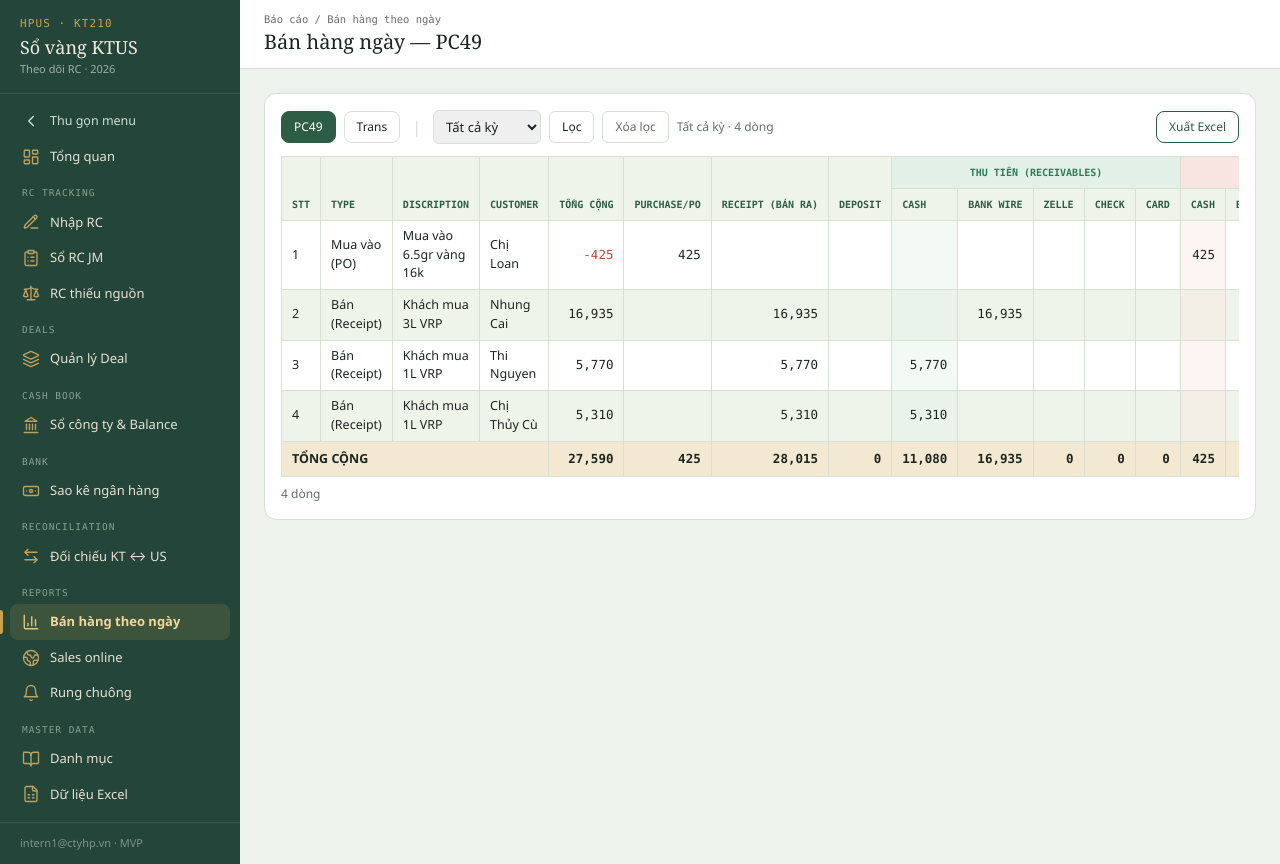
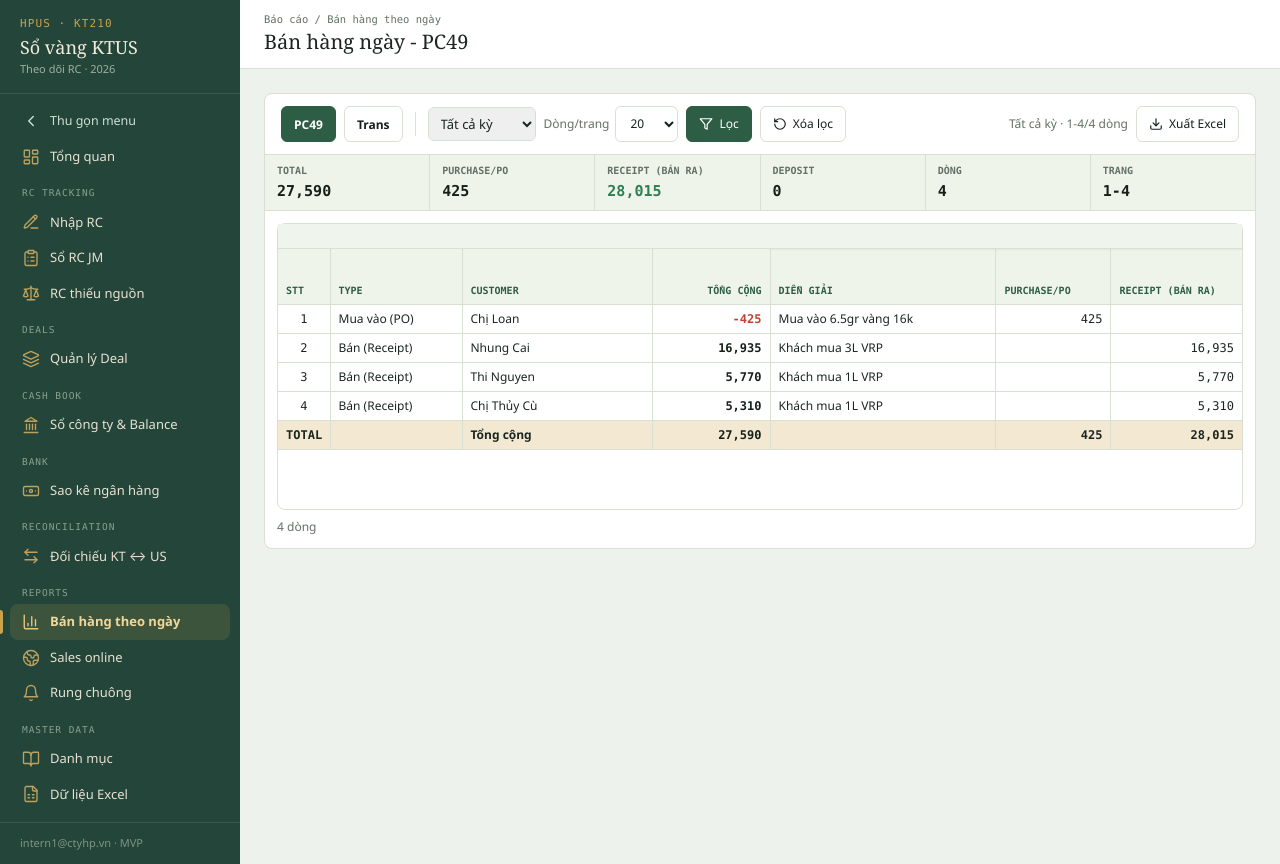
Before and after one commit to quocviet-IT/ktus, a Next.js app: page /reports/sales-daily in a window 1280 px wide. Built offline with nearby package versions, Linux system fonts and the light colour scheme.

Commit message:
Refine sales daily table UX

```diff
--- a/src/app/reports/sales-daily/page.tsx
+++ b/src/app/reports/sales-daily/page.tsx
@@ -1,119 +1,272 @@
 import Link from "next/link";
+import { Download, Filter, RotateCcw } from "lucide-react";
 import PageHeader from "@/components/page-header";
 import Pagination from "@/components/pagination";
 import PeriodFields from "@/components/period-fields";
+import StickyScrollTable from "@/components/sticky-scroll-table";
 import { listPaymentMethods, listTransactions } from "@/lib/data";
 import { computeCondition, TYPE_LABEL } from "@/lib/rules";
 import { num } from "@/lib/format";
 import { periodRange, periodLabel, byEntryAsc } from "@/lib/period";
 import { currentAmountByPaymentMethod } from "@/lib/payments";
 
-const PAGE_SIZE = 50;
+const DEFAULT_PAGE_SIZE = 20;
+const PAGE_SIZE_OPTIONS = [20, 50, 100];
 
-type SP = { company?: string; period?: string; day?: string; week?: string; month?: string; year?: string; page?: string };
+type SP = {
+  company?: string;
+  period?: string;
+  day?: string;
+  week?: string;
+  month?: string;
+  year?: string;
+  page?: string;
+  pageSize?: string;
+};
 
-// Báo cáo bán hàng ngày — CỘT GIỐNG EXCEL (BRD §12.1)
 export default async function SalesDaily({ searchParams }: { searchParams: SP }) {
   const company = searchParams.company === "Trans" ? "Trans" : "PC49";
   const range = periodRange(searchParams);
+  const requestedPageSize = Number(searchParams.pageSize);
+  const pageSize = PAGE_SIZE_OPTIONS.includes(requestedPageSize) ? requestedPageSize : DEFAULT_PAGE_SIZE;
+
   const [all, paymentMethods] = await Promise.all([
     listTransactions({ company, from: range.from, to: range.to }),
     listPaymentMethods(),
   ]);
-  // Sắp xếp theo THỨ TỰ NHẬP (cũ → mới), không hiển thị ngược
+
   const rows = [...all].sort(byEntryAsc);
-
-  const page = Math.max(1, parseInt(searchParams.page || "1", 10) || 1);
   const total = rows.length;
-  const totalPages = Math.max(1, Math.ceil(total / PAGE_SIZE));
-  const startIdx = (page - 1) * PAGE_SIZE;
-  const pageRows = rows.slice(startIdx, startIdx + PAGE_SIZE);
+  const totalPages = Math.max(1, Math.ceil(total / pageSize));
+  const requestedPage = Math.max(1, parseInt(searchParams.page || "1", 10) || 1);
+  const page = Math.min(requestedPage, totalPages);
+  const startIdx = (page - 1) * pageSize;
+  const pageRows = rows.slice(startIdx, startIdx + pageSize);
+  const pageFrom = total ? startIdx + 1 : 0;
+  const pageTo = Math.min(total, startIdx + pageRows.length);
 
   const cell = (n: number) => (n ? num(n) : "");
 
-  // Tổng cộng tính trên TOÀN BỘ kỳ lọc (không chỉ trang hiện tại)
   let tTong = 0, tPO = 0, tRec = 0, tDep = 0;
   const thu: Record<string, number> = {};
   const chi: Record<string, number> = {};
   rows.forEach((t) => {
-    const c = computeCondition(t); tTong += c.tongCong; tPO += c.returnPo; tRec += c.receipt; tDep += c.deposit;
+    const c = computeCondition(t);
+    tTong += c.tongCong;
+    tPO += c.returnPo;
+    tRec += c.receipt;
+    tDep += c.deposit;
     for (const method of paymentMethods) {
       thu[method.code] = (thu[method.code] || 0) + currentAmountByPaymentMethod(t, method.code, "ar");
       chi[method.code] = (chi[method.code] || 0) + currentAmountByPaymentMethod(t, method.code, "ap");
     }
   });
 
-  const tdc = "px-2.5 py-1.5 border border-line text-right font-mono";
+  const tableMinWidth = 1200 + paymentMethods.length * 220;
+  const recLabel = company === "Trans" ? "TOTAL RECEIPT" : "RECEIPT (Bán ra)";
+
+  const control =
+    "h-9 rounded-md border border-line bg-card px-2.5 text-[12px] text-ink outline-none hover:border-accent focus:border-brand focus:ring-1 focus:ring-brand";
+  const toolbarButton =
+    "inline-flex h-9 items-center gap-1.5 rounded-md border border-line px-3 text-[12px] font-medium text-ink hover:border-accent hover:bg-accentSoft";
+  const primaryButton =
+    "inline-flex h-9 items-center gap-1.5 rounded-md border border-brand bg-brand px-3 text-[12px] font-medium text-white hover:bg-[#244C39]";
+  const th =
+    "border-b border-r border-line bg-band px-2 py-1.5 text-left align-bottom font-mono text-[10px] font-semibold uppercase tracking-normal text-brand whitespace-nowrap";
+  const thTop = `${th} sticky top-0 z-20`;
+  const thSecond = `${th} sticky top-[33px] z-20`;
+  const td =
+    "border-b border-r border-line px-2 py-1 text-[12px] leading-5 whitespace-nowrap";
+  const tdc = `${td} text-right font-mono tabular-nums`;
+  const stickyEdge = "bg-card shadow-[2px_0_0_0_#D8E0D4]";
+  const stickyHead = "z-40 bg-band shadow-[2px_0_0_0_#D8E0D4]";
+  const stickyStt = "sticky left-0 w-[52px] min-w-[52px] max-w-[52px]";
+  const stickyType = "sticky left-[52px] w-[132px] min-w-[132px] max-w-[132px]";
+  const stickyCustomer = "sticky left-[184px] w-[190px] min-w-[190px] max-w-[190px]";
+  const stickyTotal = "sticky left-[374px] w-[118px] min-w-[118px] max-w-[118px]";
+
+  const summaryItems = [
+    ["TOTAL", num(tTong), tTong < 0 ? "text-danger" : "text-ink"],
+    ["PURCHASE/PO", num(tPO), "text-ink"],
+    [recLabel, num(tRec), "text-ok"],
+    ["DEPOSIT", num(tDep), "text-ink"],
+    ["Dòng", num(total), "text-ink"],
+    ["Trang", `${pageFrom}-${pageTo}`, "text-ink"],
+  ];
+
   const body = pageRows.map((t, i) => {
     const c = computeCondition(t);
     return (
-      <tr key={t.id} className="even:bg-band hover:bg-accentSoft">
-        <td className="px-2.5 py-1.5 border border-line">{startIdx + i + 1}</td>
-        <td className="px-2.5 py-1.5 border border-line">{TYPE_LABEL[t.type]}</td>
-        <td className="px-2.5 py-1.5 border border-line">{t.dienGiai}</td>
-        <td className="px-2.5 py-1.5 border border-line">{t.khach}</td>
-        <td className={`${tdc} ${c.tongCong < 0 ? "text-danger" : ""}`}>{num(c.tongCong)}</td>
-        <td className={tdc}>{cell(c.returnPo)}</td>
-        <td className={tdc}>{cell(c.receipt)}</td>
-        <td className={tdc}>{cell(c.deposit)}</td>
-        {paymentMethods.map((method, index) => <td key={`ar-${method.code}`} className={tdc + (index === 0 ? " bg-okSoft/40" : "")}>{cell(currentAmountByPaymentMethod(t, method.code, "ar"))}</td>)}
-        {paymentMethods.map((method, index) => <td key={`ap-${method.code}`} className={tdc + (index === 0 ? " bg-dangerSoft/40" : "")}>{cell(currentAmountByPaymentMethod(t, method.code, "ap"))}</td>)}
-        <td className="px-2.5 py-1.5 border border-line">{t.company}</td>
+      <tr key={t.id} className="hover:bg-accentSoft">
+        <td className={`${td} ${stickyStt} z-10 ${stickyEdge} text-center font-mono`}>
+          {startIdx + i + 1}
+        </td>
+        <td className={`${td} ${stickyType} z-10 ${stickyEdge} font-medium`}>
+          {TYPE_LABEL[t.type]}
+        </td>
+        <td className={`${td} ${stickyCustomer} z-10 ${stickyEdge} max-w-[190px] overflow-hidden text-ellipsis font-medium`}>
+          {t.khach}
+        </td>
+        <td className={`${tdc} ${stickyTotal} z-10 ${stickyEdge} font-semibold ${c.tongCong < 0 ? "text-danger" : "text-ink"}`}>
+          {num(c.tongCong)}
+        </td>
+        <td className={`${td} min-w-[220px] max-w-[320px] overflow-hidden text-ellipsis`}>
+          {t.dienGiai}
+        </td>
+        <td className={`${tdc} min-w-[112px]`}>{cell(c.returnPo)}</td>
+        <td className={`${tdc} min-w-[128px]`}>{cell(c.receipt)}</td>
+        <td className={`${tdc} min-w-[110px]`}>{cell(c.deposit)}</td>
+        {paymentMethods.map((method) => (
+          <td key={`ar-${method.code}`} className={`${tdc} min-w-[110px] bg-okSoft/30`}>
+            {cell(currentAmountByPaymentMethod(t, method.code, "ar"))}
+          </td>
+        ))}
+        {paymentMethods.map((method) => (
+          <td key={`ap-${method.code}`} className={`${tdc} min-w-[110px] bg-dangerSoft/25`}>
+            {cell(currentAmountByPaymentMethod(t, method.code, "ap"))}
+          </td>
+        ))}
+        <td className={`${td} min-w-[90px]`}>{t.company}</td>
       </tr>
     );
   });
 
-  const th = "px-2.5 py-2 border border-line bg-band font-mono text-[10px] uppercase text-brand text-left whitespace-nowrap align-bottom";
-  const recLabel = company === "Trans" ? "TOTAL RECEIPT" : "RECEIPT (Bán ra)";
-
   return (
     <>
-      <PageHeader crumb="Báo cáo / Bán hàng theo ngày" title={`Bán hàng ngày — ${company}`} />
-      <div className="p-6">
-        <div className="bg-card border border-line rounded-xl p-4">
-          <form action="/reports/sales-daily" className="flex gap-2 items-center mb-3 flex-wrap">
-            <Link href="/reports/sales-daily?company=PC49" className={`px-3 py-1.5 rounded-lg text-[12px] border ${company === "PC49" ? "bg-brand text-white border-brand" : "border-line"}`}>PC49</Link>
-            <Link href="/reports/sales-daily?company=Trans" className={`px-3 py-1.5 rounded-lg text-[12px] border ${company === "Trans" ? "bg-brand text-white border-brand" : "border-line"}`}>Trans</Link>
-            <span className="mx-1 text-line">|</span>
+      <PageHeader crumb="Báo cáo / Bán hàng theo ngày" title={`Bán hàng ngày - ${company}`} />
+      <div className="p-4 lg:p-6">
+        <section className="rounded-lg border border-line bg-card">
+          <div className="border-b border-line px-4 py-3">
+            <form action="/reports/sales-daily" className="flex items-center gap-2 gap-y-3 flex-wrap">
+              <Link
+                href={`/reports/sales-daily?company=PC49&pageSize=${pageSize}`}
+                className={`h-9 rounded-md border px-3 text-[12px] font-semibold leading-9 ${company === "PC49" ? "border-brand bg-brand text-white" : "border-line text-ink hover:border-accent hover:bg-accentSoft"}`}
+              >
+                PC49
+              </Link>
+              <Link
+                href={`/reports/sales-daily?company=Trans&pageSize=${pageSize}`}
+                className={`h-9 rounded-md border px-3 text-[12px] font-semibold leading-9 ${company === "Trans" ? "border-brand bg-brand text-white" : "border-line text-ink hover:border-accent hover:bg-accentSoft"}`}
+              >
+                Trans
+              </Link>
+
+              <span className="mx-1 h-6 border-l border-line" />
               <input type="hidden" name="company" value={company} />
               <PeriodFields period={searchParams.period} day={searchParams.day} week={searchParams.week} month={searchParams.month} year={searchParams.year} />
-            <button type="submit" className="rounded-md border border-line px-3 py-1.5 text-[12px] hover:border-accent">Lọc</button>
-            <Link href={`/reports/sales-daily?company=${company}`} className="rounded-md border border-line px-3 py-1.5 text-[12px] text-muted hover:border-accent">Xóa lọc</Link>
-            <span className="text-[12px] text-muted">{periodLabel(searchParams)} · {total} dòng</span>
+
+              <label className="flex items-center gap-1.5 text-[12px] text-muted">
+                Dòng/trang
+                <select name="pageSize" defaultValue={String(pageSize)} className={control}>
+                  {PAGE_SIZE_OPTIONS.map((option) => (
+                    <option key={option} value={option}>{option}</option>
+                  ))}
+                </select>
+              </label>
+
+              <button type="submit" className={primaryButton}>
+                <Filter size={14} />
+                Lọc
+              </button>
+              <Link href={`/reports/sales-daily?company=${company}&pageSize=${pageSize}`} className={toolbarButton}>
+                <RotateCcw size={14} />
+                Xóa lọc
+              </Link>
+
               <div className="flex-1" />
-            <Link href={`/reports/sales-daily/export?company=${company}`}
-              className="px-3 py-1.5 rounded-lg text-[12px] border border-brand text-brand hover:bg-brand hover:text-white">Xuất Excel</Link>
+              <div className="text-[12px] text-muted">{periodLabel(searchParams)} · {pageFrom}-{pageTo}/{total} dòng</div>
+              <Link href={`/reports/sales-daily/export?company=${company}`} className={toolbarButton}>
+                <Download size={14} />
+                Xuất Excel
+              </Link>
             </form>
-          <div className="overflow-x-auto">
-            <table className="border-collapse text-[12.5px] min-w-[1180px]">
+          </div>
+
+          <div className="grid grid-cols-2 gap-px border-b border-line bg-line md:grid-cols-3 xl:grid-cols-6">
+            {summaryItems.map(([label, value, tone]) => (
+              <div key={label} className="bg-band px-3 py-2">
+                <div className="font-mono text-[10px] font-semibold uppercase text-muted">{label}</div>
+                <div className={`mt-0.5 font-mono text-[15px] font-bold tabular-nums ${tone}`}>{value}</div>
+              </div>
+            ))}
+          </div>
+
+          <div className="p-3">
+            <StickyScrollTable minWidth={tableMinWidth} bodyClassName="max-h-[calc(100vh-340px)] min-h-[260px]">
+              <table className="border-collapse text-[12px]" style={{ minWidth: tableMinWidth }}>
                 <thead>
                   <tr>
-                  <th className={th} rowSpan={2}>STT</th><th className={th} rowSpan={2}>TYPE</th><th className={th} rowSpan={2}>DISCRIPTION</th><th className={th} rowSpan={2}>CUSTOMER</th>
-                  <th className={th} rowSpan={2}>TỔNG CỘNG</th><th className={th} rowSpan={2}>PURCHASE/PO</th><th className={th} rowSpan={2}>{recLabel}</th><th className={th} rowSpan={2}>DEPOSIT</th>
-                  <th className={th + " text-center bg-okSoft text-ok"} colSpan={paymentMethods.length}>THU TIỀN (RECEIVABLES)</th>
-                  <th className={th + " text-center bg-dangerSoft text-danger"} colSpan={paymentMethods.length}>CHI TIỀN (PAYABLES)</th>
-                  <th className={th} rowSpan={2}>COMPANY</th>
+                    <th className={`${thTop} ${stickyStt} ${stickyHead}`} rowSpan={2}>STT</th>
+                    <th className={`${thTop} ${stickyType} ${stickyHead}`} rowSpan={2}>TYPE</th>
+                    <th className={`${thTop} ${stickyCustomer} ${stickyHead}`} rowSpan={2}>CUSTOMER</th>
+                    <th className={`${thTop} ${stickyTotal} ${stickyHead} text-right`} rowSpan={2}>TỔNG CỘNG</th>
+                    <th className={thTop} rowSpan={2}>DIỄN GIẢI</th>
+                    <th className={thTop} rowSpan={2}>PURCHASE/PO</th>
+                    <th className={thTop} rowSpan={2}>{recLabel}</th>
+                    <th className={thTop} rowSpan={2}>DEPOSIT</th>
+                    <th className={`${thTop} bg-okSoft text-center text-ok`} colSpan={paymentMethods.length}>THU TIỀN (RECEIVABLES)</th>
+                    <th className={`${thTop} bg-dangerSoft text-center text-danger`} colSpan={paymentMethods.length}>CHI TIỀN (PAYABLES)</th>
+                    <th className={thTop} rowSpan={2}>COMPANY</th>
                   </tr>
                   <tr>
-                  {paymentMethods.map((method) => <th key={`arh-${method.code}`} className={th}>{method.label}</th>)}
-                  {paymentMethods.map((method) => <th key={`aph-${method.code}`} className={th}>{method.label}</th>)}
+                    {paymentMethods.map((method) => (
+                      <th key={`arh-${method.code}`} className={`${thSecond} bg-okSoft/80 min-w-[110px]`}>{method.label}</th>
+                    ))}
+                    {paymentMethods.map((method) => (
+                      <th key={`aph-${method.code}`} className={`${thSecond} bg-dangerSoft/80 min-w-[110px]`}>{method.label}</th>
+                    ))}
                   </tr>
                 </thead>
-              <tbody>{body.length ? body : <tr><td colSpan={9 + paymentMethods.length * 2} className="px-2.5 py-4 border border-line text-center text-muted">Chưa có giao dịch.</td></tr>}</tbody>
-              <tfoot><tr className="font-bold bg-accentSoft">
-                <td colSpan={4} className="px-2.5 py-2 border border-line">TỔNG CỘNG</td>
-                <td className="px-2.5 py-2 border border-line text-right font-mono">{num(tTong)}</td>
-                <td className="px-2.5 py-2 border border-line text-right font-mono">{num(tPO)}</td>
-                <td className="px-2.5 py-2 border border-line text-right font-mono">{num(tRec)}</td>
-                <td className="px-2.5 py-2 border border-line text-right font-mono">{num(tDep)}</td>
-                {paymentMethods.map((method) => <td key={`art-${method.code}`} className="px-2.5 py-2 border border-line text-right font-mono">{num(thu[method.code] || 0)}</td>)}
-                {paymentMethods.map((method) => <td key={`apt-${method.code}`} className="px-2.5 py-2 border border-line text-right font-mono">{num(chi[method.code] || 0)}</td>)}
-                <td className="px-2.5 py-2 border border-line" />
-              </tr></tfoot>
+                <tbody>
+                  {body.length ? body : (
+                    <tr>
+                      <td colSpan={9 + paymentMethods.length * 2} className="border-b border-r border-line px-3 py-8 text-center text-[12px] text-muted">
+                        Chưa có giao dịch.
+                      </td>
+                    </tr>
+                  )}
+                </tbody>
+                <tfoot>
+                  <tr className="font-bold">
+                    <td className={`${td} ${stickyStt} sticky bottom-0 z-30 bg-accentSoft font-mono shadow-[2px_0_0_0_#D8E0D4]`}>
+                      TOTAL
+                    </td>
+                    <td className={`${td} ${stickyType} sticky bottom-0 z-30 bg-accentSoft shadow-[2px_0_0_0_#D8E0D4]`} />
+                    <td className={`${td} ${stickyCustomer} sticky bottom-0 z-30 bg-accentSoft shadow-[2px_0_0_0_#D8E0D4]`}>
+                      Tổng cộng
+                    </td>
+                    <td className={`${tdc} ${stickyTotal} sticky bottom-0 z-30 bg-accentSoft shadow-[2px_0_0_0_#D8E0D4] ${tTong < 0 ? "text-danger" : "text-ink"}`}>
+                      {num(tTong)}
+                    </td>
+                    <td className={`${td} sticky bottom-0 bg-accentSoft`} />
+                    <td className={`${tdc} sticky bottom-0 bg-accentSoft`}>{num(tPO)}</td>
+                    <td className={`${tdc} sticky bottom-0 bg-accentSoft`}>{num(tRec)}</td>
+                    <td className={`${tdc} sticky bottom-0 bg-accentSoft`}>{num(tDep)}</td>
+                    {paymentMethods.map((method) => (
+                      <td key={`art-${method.code}`} className={`${tdc} sticky bottom-0 bg-accentSoft`}>
+                        {num(thu[method.code] || 0)}
+                      </td>
+                    ))}
+                    {paymentMethods.map((method) => (
+                      <td key={`apt-${method.code}`} className={`${tdc} sticky bottom-0 bg-accentSoft`}>
+                        {num(chi[method.code] || 0)}
+                      </td>
+                    ))}
+                    <td className={`${td} sticky bottom-0 bg-accentSoft`} />
+                  </tr>
+                </tfoot>
               </table>
+            </StickyScrollTable>
+
+            <Pagination
+              basePath="/reports/sales-daily"
+              sp={{ ...(searchParams as Record<string, string | undefined>), pageSize: String(pageSize) }}
+              page={page}
+              totalPages={totalPages}
+              total={total}
+            />
           </div>
-          <Pagination basePath="/reports/sales-daily" sp={searchParams as Record<string, string | undefined>} page={page} totalPages={totalPages} total={total} />
-        </div>
+        </section>
       </div>
     </>
   );
--- /dev/null
+++ b/src/components/sticky-scroll-table.tsx
@@ -0,0 +1,51 @@
+"use client";
+
+import { ReactNode, UIEvent, useRef } from "react";
+
+type Props = {
+  children: ReactNode;
+  minWidth: number;
+  className?: string;
+  bodyClassName?: string;
+};
+
+export default function StickyScrollTable({ children, minWidth, className = "", bodyClassName = "" }: Props) {
+  const topRef = useRef<HTMLDivElement>(null);
+  const bodyRef = useRef<HTMLDivElement>(null);
+  const syncingRef = useRef(false);
+
+  const syncScroll = (source: "top" | "body") => (event: UIEvent<HTMLDivElement>) => {
+    if (syncingRef.current) {
+      syncingRef.current = false;
+      return;
+    }
+
+    const target = source === "top" ? bodyRef.current : topRef.current;
+    if (!target) return;
+
+    syncingRef.current = true;
+    target.scrollLeft = event.currentTarget.scrollLeft;
+  };
+
+  return (
+    <div className={`rounded-lg border border-line bg-card ${className}`}>
+      <div className="sticky top-0 z-30 border-b border-line bg-band/95 px-2 py-1 shadow-sm">
+        <div
+          ref={topRef}
+          onScroll={syncScroll("top")}
+          className="h-4 overflow-x-auto overflow-y-hidden"
+          aria-label="Cuộn ngang bảng"
+        >
+          <div style={{ width: minWidth, height: 1 }} />
+        </div>
+      </div>
+      <div
+        ref={bodyRef}
+        onScroll={syncScroll("body")}
+        className={`overflow-auto ${bodyClassName}`}
+      >
+        {children}
+      </div>
+    </div>
+  );
+}
```
Lines whose indentation alone changed are shown as unchanged.
